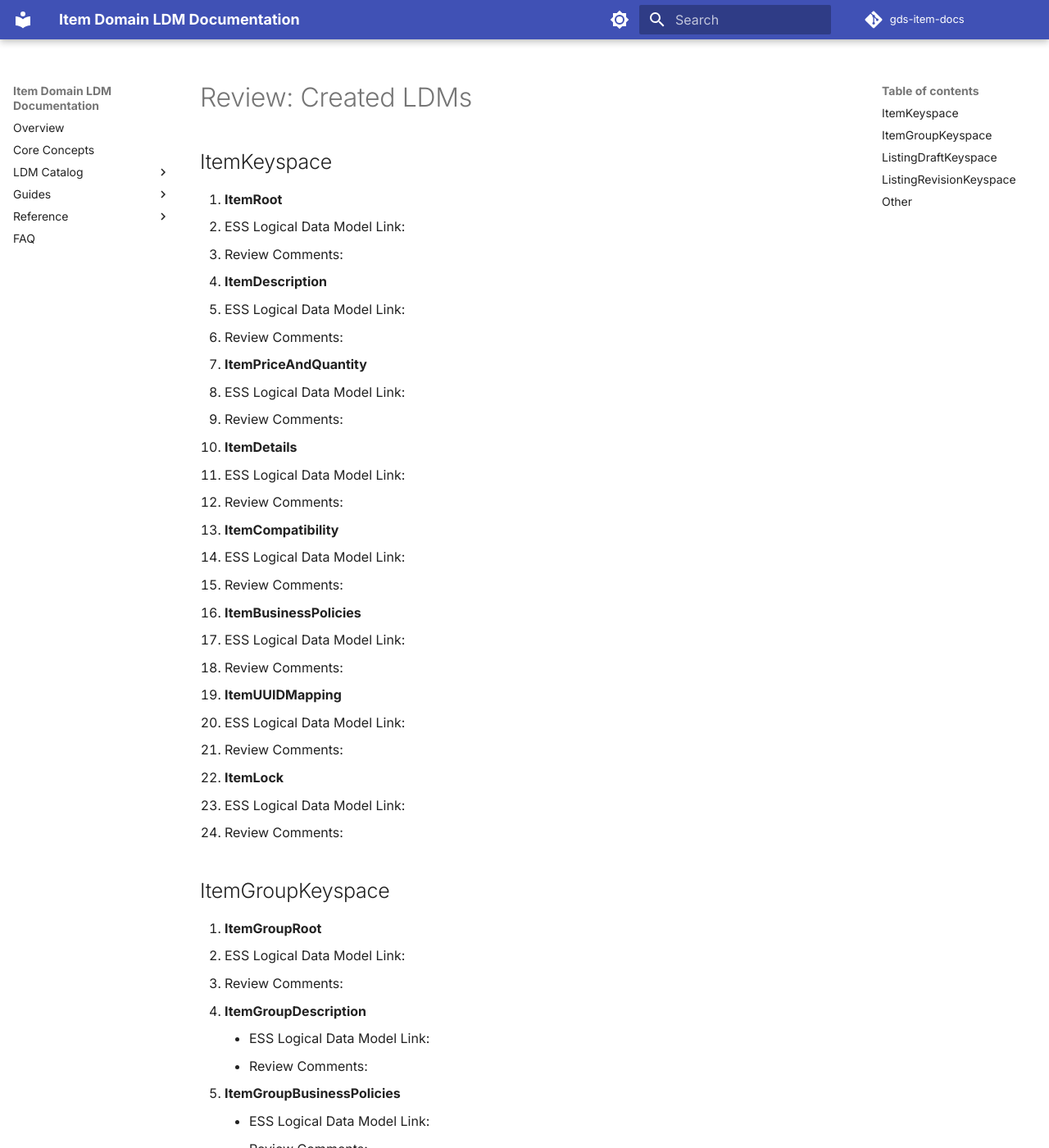
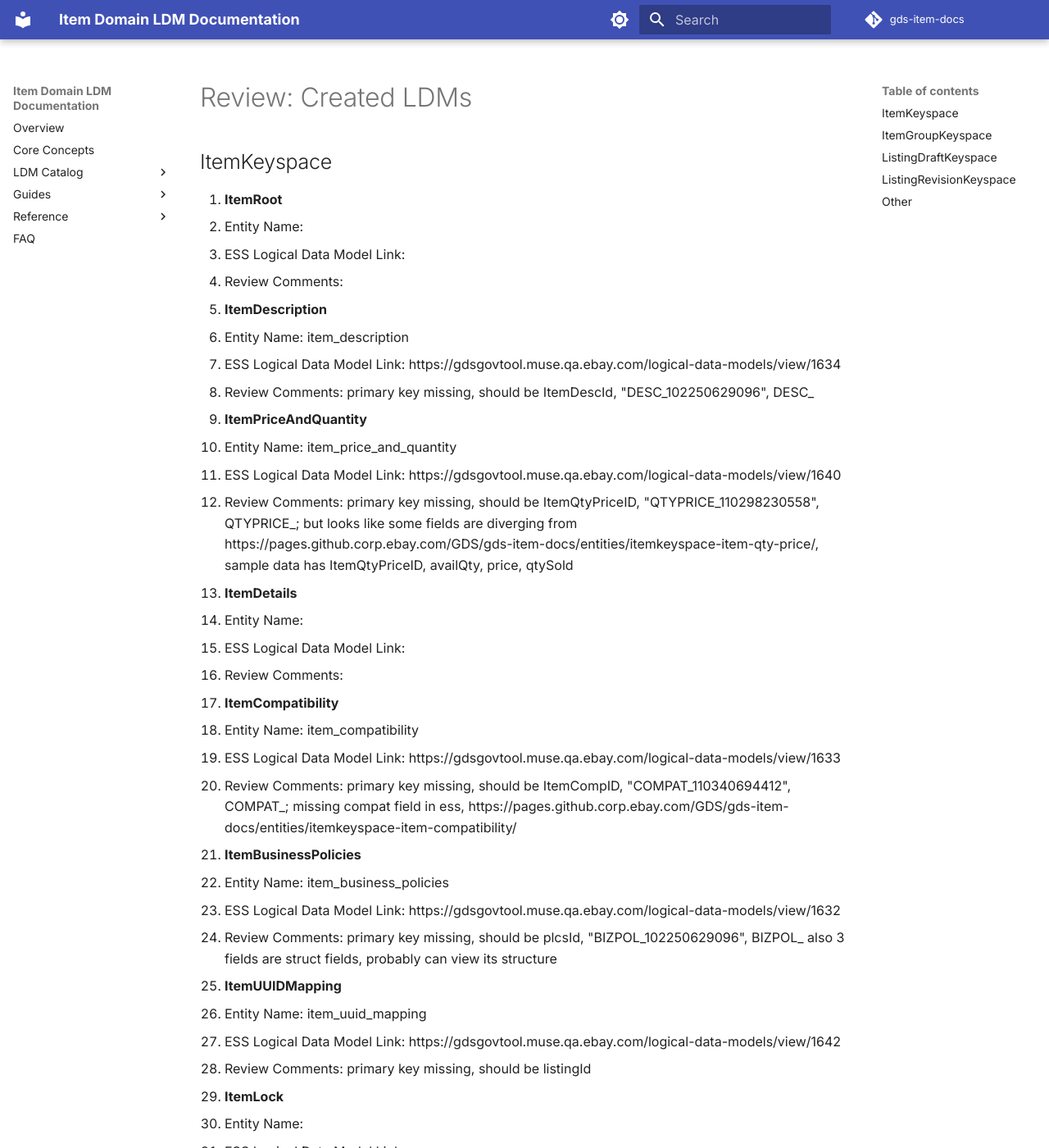
Before and after one commit to duanbiyi-ctrl/ework, an MkDocs documentation site: the page built from docs/reference/review-created-ldms.md, in a window 1280 px wide and 1400 px high. Shown: the whole window at 82% size. Built offline with MkDocs 1.6.1 and Material for MkDocs 9.7.7, drawn with Linux system fonts in a browser that asks for light colours; comment, search, counter and statistics services are not loaded; some of the changed text lies outside the part shown.

Commit message:
CJS-3529 review ess entity models 7/22

```diff
--- a/docs/reference/review-created-ldms.md
+++ b/docs/reference/review-created-ldms.md
@@ -3,97 +3,119 @@
 ## ItemKeyspace
 
 1. **ItemRoot**
+   - Entity Name:
    - ESS Logical Data Model Link:
    - Review Comments:
 
 2. **ItemDescription**
-   - ESS Logical Data Model Link:
-   - Review Comments:
+   - Entity Name: item_description
+   - ESS Logical Data Model Link: https://gdsgovtool.muse.qa.ebay.com/logical-data-models/view/1634
+   - Review Comments: primary key missing, should be ItemDescId, "DESC_102250629096", DESC_<itemID>
 
 3. **ItemPriceAndQuantity**
-   - ESS Logical Data Model Link:
-   - Review Comments:
+   - Entity Name: item_price_and_quantity
+   - ESS Logical Data Model Link: https://gdsgovtool.muse.qa.ebay.com/logical-data-models/view/1640
+   - Review Comments: primary key missing, should be ItemQtyPriceID, "QTYPRICE_110298230558", QTYPRICE_<itemId>; but looks like some fields are diverging from https://pages.github.corp.ebay.com/GDS/gds-item-docs/entities/itemkeyspace-item-qty-price/, sample data has ItemQtyPriceID, availQty, price, qtySold
 
 4. **ItemDetails**
+   - Entity Name:
    - ESS Logical Data Model Link:
    - Review Comments:
 
 5. **ItemCompatibility**
-   - ESS Logical Data Model Link:
-   - Review Comments:
+   - Entity Name: item_compatibility
+   - ESS Logical Data Model Link: https://gdsgovtool.muse.qa.ebay.com/logical-data-models/view/1633
+   - Review Comments: primary key missing, should be ItemCompID, "COMPAT_110340694412", COMPAT_<itemId>; missing compat field in ess, https://pages.github.corp.ebay.com/GDS/gds-item-docs/entities/itemkeyspace-item-compatibility/
 
 6. **ItemBusinessPolicies**
-   - ESS Logical Data Model Link:
-   - Review Comments:
+   - Entity Name: item_business_policies
+   - ESS Logical Data Model Link: https://gdsgovtool.muse.qa.ebay.com/logical-data-models/view/1632
+   - Review Comments: primary key missing, should be plcsId, "BIZPOL_102250629096", BIZPOL_<itemID> also 3 fields are struct fields, probably can view its structure
 
 7. **ItemUUIDMapping**
-   - ESS Logical Data Model Link:
-   - Review Comments:
+   - Entity Name: item_uuid_mapping
+   - ESS Logical Data Model Link: https://gdsgovtool.muse.qa.ebay.com/logical-data-models/view/1642
+   - Review Comments: primary key missing, should be listingId
 
 8. **ItemLock**
+   - Entity Name:
    - ESS Logical Data Model Link:
    - Review Comments:
 
 ## ItemGroupKeyspace
 
 9. **ItemGroupRoot**
+   - Entity Name:
    - ESS Logical Data Model Link:
    - Review Comments:
 
 10. **ItemGroupDescription**
-    - ESS Logical Data Model Link:
-    - Review Comments:
+    - Entity Name: item_group_description
+    - ESS Logical Data Model Link: https://gdsgovtool.muse.qa.ebay.com/logical-data-models/view/1637
+    - Review Comments: missing primary key, should be groupDescId, "GROUPDESC_4371476363820", GROUPDESC_<???>, need to check if ??? is itemId or itemGroupId
 
 11. **ItemGroupBusinessPolicies**
-    - ESS Logical Data Model Link:
-    - Review Comments:
+    - Entity Name: item_group_business_policies
+    - ESS Logical Data Model Link: https://gdsgovtool.muse.qa.ebay.com/logical-data-models/view/1636
+    - Review Comments:  missing primary key, should be "BIZPOL_110446337682", BIZPOL_<???>
 
 ## ListingDraftKeyspace
 
 12. **ListingDraftRoot**
+    - Entity Name:
     - ESS Logical Data Model Link:
     - Review Comments:
 
 13. **ListingDraftItem**
+    - Entity Name:
     - ESS Logical Data Model Link:
     - Review Comments:
 
 14. **ListingDraftItemCompatibility**
+    - Entity Name:
     - ESS Logical Data Model Link:
     - Review Comments:
 
 15. **ListingDraftGroup**
+    - Entity Name:
     - ESS Logical Data Model Link:
     - Review Comments:
 
 16. **ListingDraftGroupCompatibility**
+    - Entity Name:
     - ESS Logical Data Model Link:
     - Review Comments:
 
 17. **ListingDraftGroupDescription**
+    - Entity Name:
     - ESS Logical Data Model Link:
     - Review Comments:
 
 18. **UserListingDraftMap**
+    - Entity Name:
     - ESS Logical Data Model Link:
     - Review Comments:
 
 ## ListingRevisionKeyspace
 
 19. **ListingRevisionRoot**
+    - Entity Name:
     - ESS Logical Data Model Link:
     - Review Comments:
 
 20. **ListingRevision**
+    - Entity Name:
     - ESS Logical Data Model Link:
     - Review Comments:
 
 21. **ListingVariationRevisionDetail**
+    - Entity Name:
     - ESS Logical Data Model Link:
     - Review Comments:
 
 ## Other
 
 22. ***(TBD)***
+    - Entity Name:
     - ESS Logical Data Model Link:
     - Review Comments:
```
